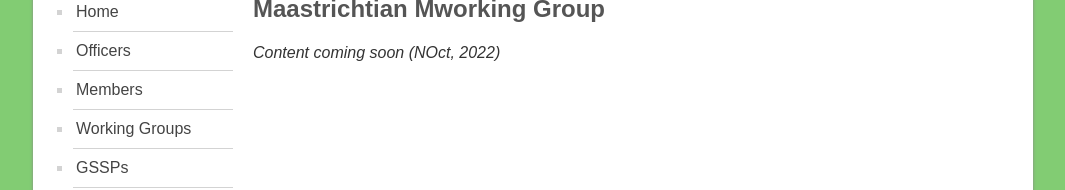
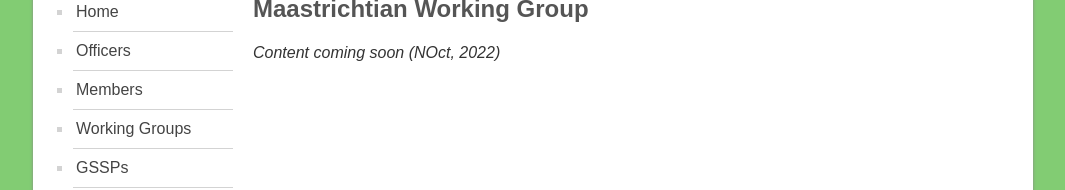
Before and after one commit to i-c-stratigraphy/subcommission-cretaceous, a Jekyll site: the page built from pages/wgs/maastrichtian.md, in a window 1280 px wide. Shown: the part 427-617 px from the top of the page, without its empty margins (107-1172 px from the left). Built offline with Jekyll 4.4.1, drawn with Linux system fonts in a browser that asks for light colours.

Commit message:
Update maastrichtian.md

```diff
--- a/pages/wgs/maastrichtian.md
+++ b/pages/wgs/maastrichtian.md
@@ -3,6 +3,6 @@ layout: page
 title: "Maastrichtian"
 permalink: /wgs/maastrichtian
 ---
-## Maastrichtian Mworking Group
+## Maastrichtian Working Group
 
 _Content coming soon (NOct, 2022)_
```
